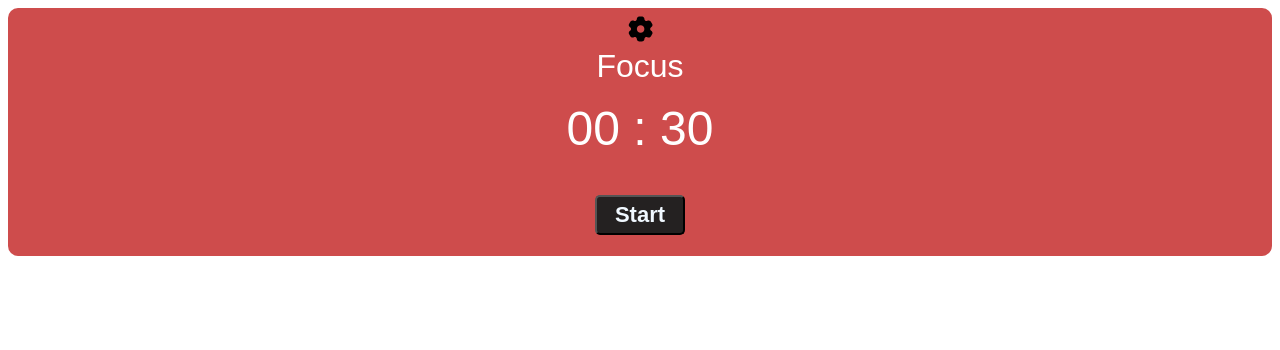
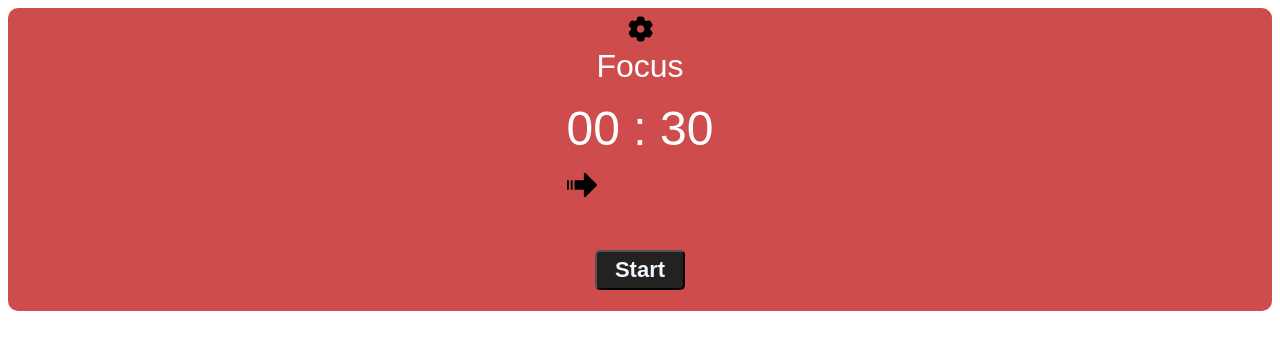
Before and after one commit to Wecpo/Pomodoro, a Vue app: page / in a window 1280 px wide. Shown: the top 350 px of the page. Built offline with nearby package versions, Linux system fonts and the light colour scheme.

Commit message:
feat: added done current timer button.

```diff
--- a/src/components/Timer/TimerMain.vue
+++ b/src/components/Timer/TimerMain.vue
@@ -7,6 +7,7 @@ import { TIMER_STATUS, TIMER_TYPE } from '@/types/enums/Timer';
 import { formatTime } from '@/utils/formatTime';
 import { computed, onMounted, reactive, ref } from 'vue';
 import { useToast } from 'vue-toastification';
+import IconForwardButton from '../icons/IconForwardButton.vue';
 
 const toast = useToast();
 
@@ -88,12 +89,16 @@ function startTimer() {
     timer.value--;
     if (timer.value < 0) {
       clearInterval(intervalId);
-      const changeTimer = changeTimerMap.get(timerType.value);
-      if (changeTimer) {
-        changeTimer();
-      }
+      changeTimer()
     }
   }, 1000);
+}
+
+function changeTimer ()   {
+  const changeTimer1 = changeTimerMap.get(timerType.value);
+  if (changeTimer1) {
+        changeTimer1();
+      }
 }
 
 function pauseTimer() {
@@ -127,6 +132,7 @@ const isTimerStarted = computed(() => timerStatus.value === TIMER_STATUS.STARTED
     </div>
     <div class="timer__time">
       {{ formatTime(timer) }}
+    <div> <IconForwardButton @click="changeTimer"/> </div>
     </div>
     <div class="timer__controls">
       <TimerButton v-if="isTimerPaused" @click="startTimer">
--- /dev/null
+++ b/src/components/icons/IconForwardButton.vue
@@ -0,0 +1,19 @@
+<template>
+  <svg version="1.1" id="Capa_1" xmlns="http://www.w3.org/2000/svg" xmlns:xlink="http://www.w3.org/1999/xlink" x="0px" y="0px" viewBox="0 0 512.008 512.008"
+   style="enable-background:new 0 0 512.008 512.008;" xml:space="preserve"><g>
+    <g>
+    <path d="M507.328,244.676l-192-192c-4.608-4.576-11.456-5.92-17.44-3.456S288,57.54,288,64.004v112H128v160h160v112 c0,6.464,3.904,12.32,9.888,14.784c1.984,0.8,4.064,1.216,6.112,1.216c4.16,0,8.256-1.632,11.328-4.672l192-192 C513.568,261.06,513.568,250.948,507.328,244.676z"/></g>
+    </g><g><g><rect y="176.004" width="32" height="160"/></g></g><g><g><rect x="64" y="176.004" width="32" height="160"/></g></g></svg>
+  </template>
+
+  <style scoped>
+  svg {
+    height:  100%;
+      height: 30px;
+  }
+
+  svg:hover {
+      cursor: pointer;
+      transform: scale(1.1);
+  }
+  </style>
```
